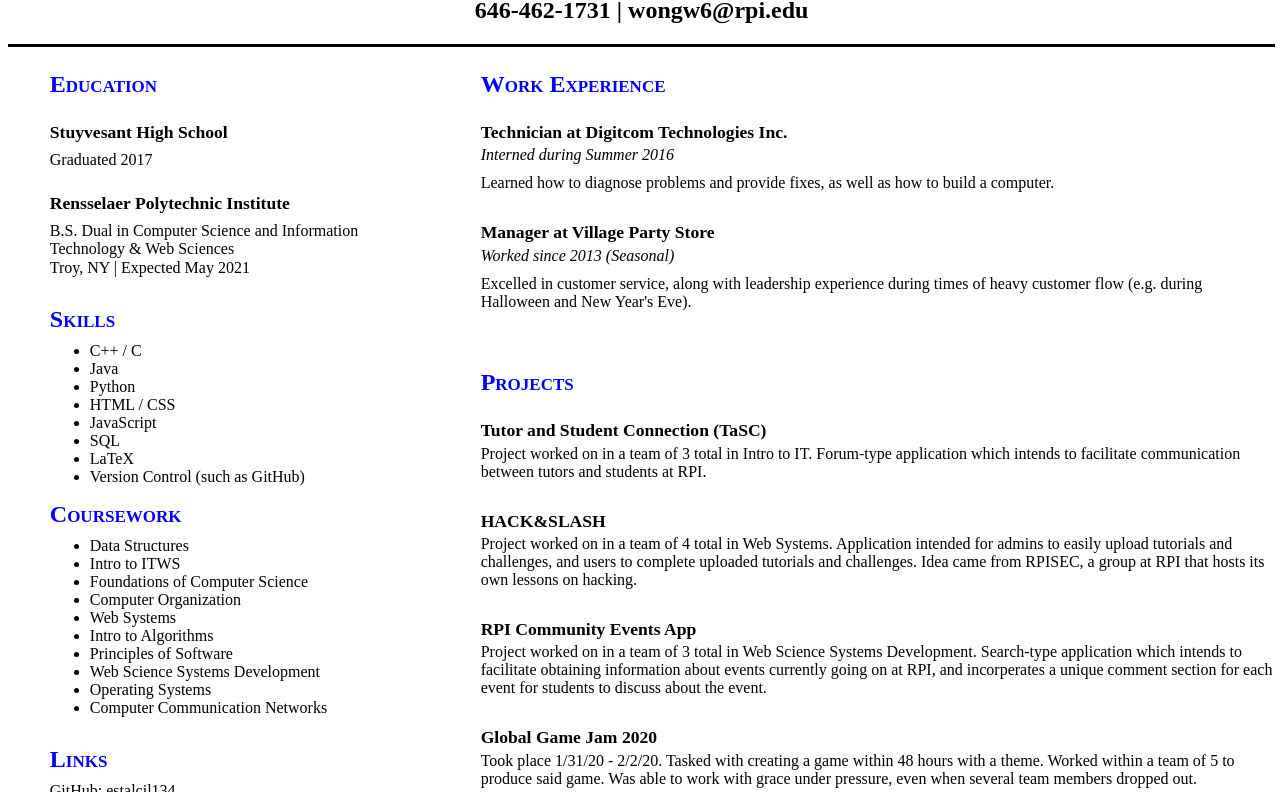
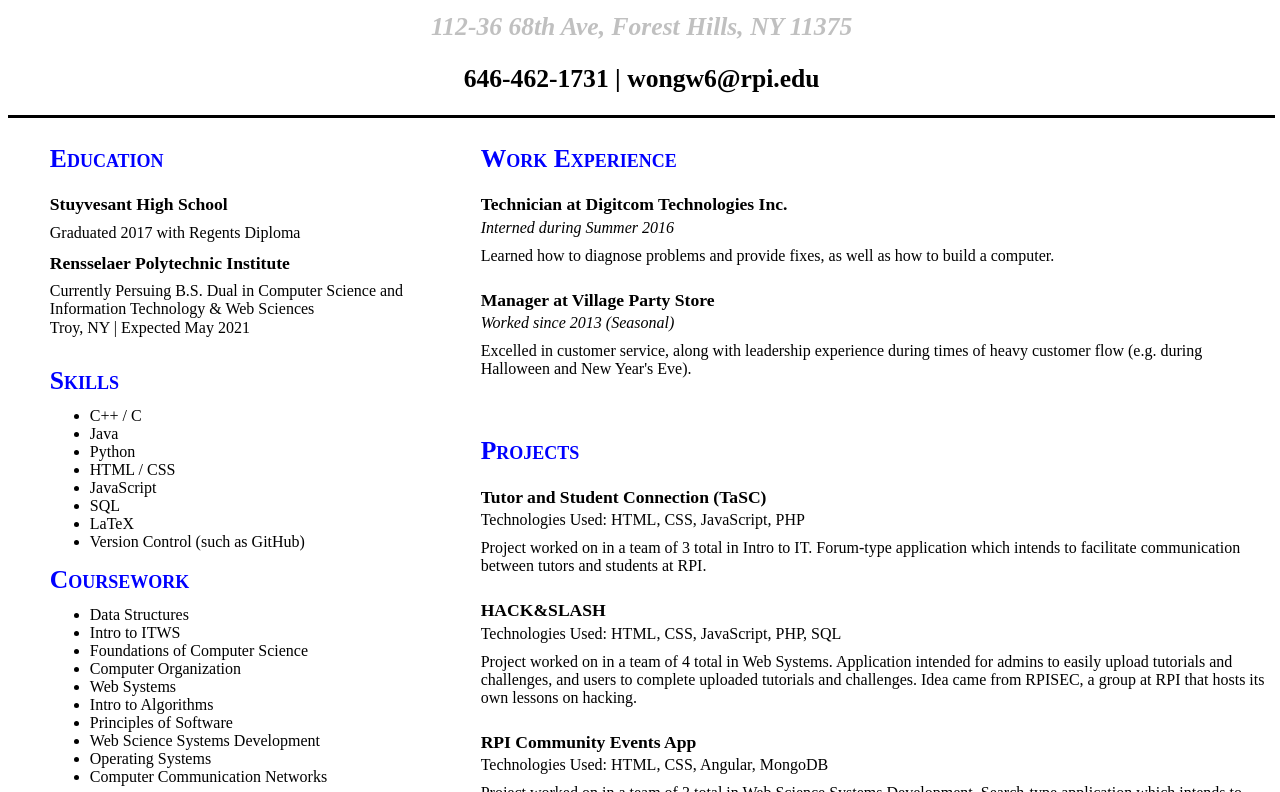
Before and after one commit to estalcil134/resume, a plain HTML site: page index.html in a window 1280 px wide. Shown: the part 83-875 px from the top of the page. Drawn offline with Linux system fonts and the light colour scheme.

Commit message:
re-update
new pdf!

```diff
--- a/index.html
+++ b/index.html
@@ -9,6 +9,11 @@
 			width: 99%;
 		}
 
+		.address{
+			color: silver;
+			font-style: italic;
+		}
+
 		.top{
 			height: 10%;
 			width: 100%;
@@ -16,25 +21,23 @@
 		}
 		h1, h2{
 			text-align: center;
-			font-size: 1.5em;
+			font-size: 1.6em;
 		}
 		h1{
 			font-variant: small-caps;
-			font-size: 2em;
+			font-size: 2.4em;
 		}
 
 		h3{
 			/*color: #847A7A;*/
 			color: blue;
-			font-size: 1.5em;
+			font-size: 1.6em;
 			font-variant: small-caps;
 		}
 
 		h4{
 			font-size: 1.1em;
-			/*
-			margin-top: -15px;
-			*/
+			margin-top: -5px;
 		}
 		h4 span{
 			font-weight: normal;
@@ -74,6 +77,7 @@
 <body>
 	<div class="top">
 		<h1>Wilson Wong</h1>
+		<h2 class = "address">112-36 68th Ave, Forest Hills, NY 11375</h2>
 		<h2>646-462-1731 | wongw6@rpi.edu</h2>
 	</div>
 	<div class="left">
@@ -82,10 +86,10 @@
 			<h3>Education</h3>
 
 			<h4>Stuyvesant High School</h4>
-			<p>Graduated 2017</p>
+			<p>Graduated 2017 with Regents Diploma</p>
 
 			<h4>Rensselaer Polytechnic Institute</h4>
-			<p>B.S. Dual in Computer Science and Information Technology & Web Sciences</p>
+			<p>Currently Persuing B.S. Dual in Computer Science and Information Technology & Web Sciences</p>
 			<p>Troy, NY | Expected May 2021</p>
 		</div>
 
@@ -150,15 +154,19 @@
 			<h3>Projects</h3>
 
 			<h4>Tutor and Student Connection (TaSC)</h4>
+			<p>Technologies Used: HTML, CSS, JavaScript, PHP</p>
 			<p>Project worked on in a team of 3 total in Intro to IT. Forum-type application which intends to facilitate communication between tutors and students at RPI.</p>
 
 			<h4>HACK&amp;SLASH</h4>
+			<p>Technologies Used: HTML, CSS, JavaScript, PHP, SQL</p>
 			<p>Project worked on in a team of 4 total in Web Systems. Application intended for admins to easily upload tutorials and challenges, and users to complete uploaded tutorials and challenges. Idea came from RPISEC, a group at RPI that hosts its own lessons on hacking.</p>
 
 			<h4>RPI Community Events App</h4>
+			<p>Technologies Used: HTML, CSS, Angular, MongoDB</p>
 			<p>Project worked on in a team of 3 total in Web Science Systems Development. Search-type application which intends to facilitate obtaining information about events currently going on at RPI, and incorperates a unique comment section for each event for students to discuss about the event.</p>
 
 			<h4>Global Game Jam 2020</h4>
+			<p>Technologies Used: Unity 2019.3.0f6</p>
 			<p>Took place 1/31/20 - 2/2/20. Tasked with creating a game within 48 hours with a theme. Worked within a team of 5 to produce said game. Was able to work with grace under pressure, even when several team members dropped out. </p>
 
 		</div>
```
